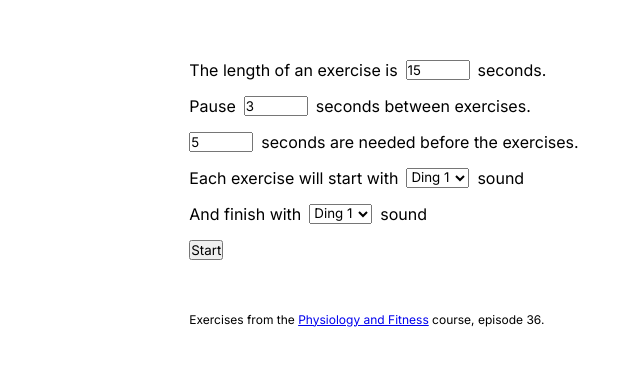
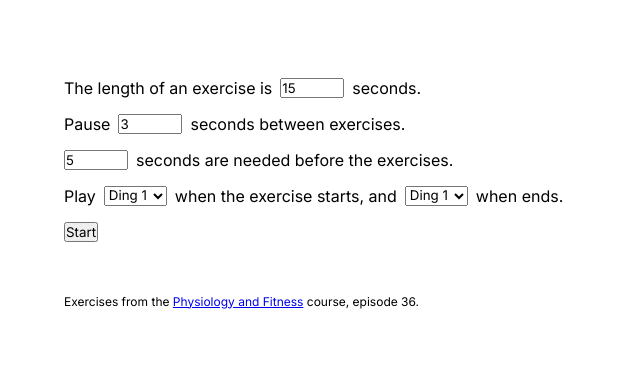
Before and after one commit to meszarosrob/stretching-routine, a website built with Parcel: page index.html in a window 1280 px wide. Shown: the part 207-572 px from the top of the page, without its empty margins (256-896 px from the left). Built offline with nearby package versions, Linux system fonts and the light colour scheme.

Commit message:
Put the sound control in one line

```diff
--- a/index.html
+++ b/index.html
@@ -14,7 +14,9 @@
 
     <section class="settings vertical-stack"
              x-show="state === states.SETTINGS">
+
         <div class="control">
+
             <label class="horizontal-stack">
                 <span>The length of an exercise is</span>
                 <input min="15"
@@ -24,9 +26,11 @@
                        x-model.number="duration.exercise">
                 <span>seconds.</span>
             </label>
+
         </div>
 
         <div class="control">
+
             <label class="horizontal-stack">
                 <span>Pause</span>
                 <input type="number"
@@ -36,9 +40,11 @@
                        x-model.number="duration.between">
                 <span>seconds between exercises.</span>
             </label>
+
         </div>
 
         <div class="control">
+
             <label class="horizontal-stack">
                 <input min="3"
                        step="1"
@@ -46,28 +52,39 @@
                        x-model.number="duration.buffer">
                 <span>seconds are needed before the exercises.</span>
             </label>
+
         </div>
+
         <div class="control">
+
+            <div class="horizontal-line">
+
                 <label class="horizontal-stack">
-                <span>Each exercise will start with</span>
+                    <span>Play</span>
                     <select x-model="soundEffect.start">
                         <template x-for="effect in soundEffects">
-                        <option :key="effect.sound" :value="effect.sound" x-text="effect.name"></option>
+                            <option :key="effect.sound"
+                                    x-bind:value="effect.sound"
+                                    x-text="effect.name"></option>
                         </template>
                     </select>
-                <span>sound</span>
+                    <span>when the exercise starts</span>
                 </label>
-        </div>
-        <div class="control">
+
                 <label class="horizontal-stack">
-                <span>And finish with</span>
+                    <span>, and</span>
                     <select x-model="soundEffect.stop">
                         <template x-for="effect in soundEffects">
-                        <option :key="effect.sound" :value="effect.sound" x-text="effect.name"></option>
+                            <option :key="effect.sound"
+                                    x-bind:value="effect.sound"
+                                    x-text="effect.name"></option>
                         </template>
                     </select>
-                <span>sound</span>
+                    <span>when ends.</span>
                 </label>
+
+            </div>
+
         </div>
 
         <button type="button"
--- a/src/main.css
+++ b/src/main.css
@@ -25,6 +25,7 @@ body {
 }
 
 .universe > * {
+    width: 100%;
     max-width: 640px;
     margin-right: auto;
     margin-left: auto;
@@ -46,13 +47,13 @@ body {
     font-size: 3rem;
 }
 
+[class*="horizontal"] {
+    display: flex;
+    align-items: center;
+}
+
 .vertical-stack > * + * {
     margin-top: 1rem;
-}
-
-.horizontal-stack {
-    display: flex;
-    align-items: center;
 }
 
 .horizontal-stack > * + * {
@@ -64,6 +65,5 @@ body {
 }
 
 .horizontal-center-elements {
-    display: flex;
     justify-content: center;
 }
```
Lines whose indentation alone changed are shown as unchanged.
